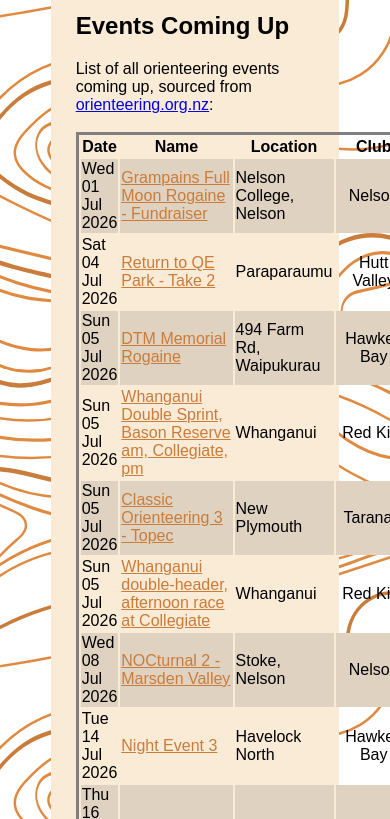
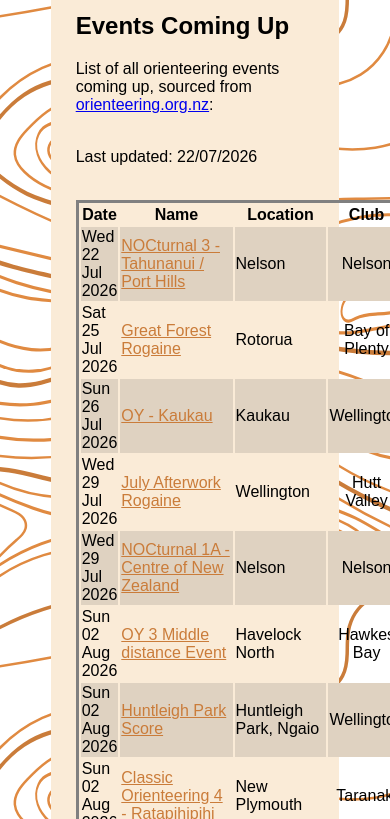
Before and after one commit to 21014Jeremys/Oreinteering-Website, a plain HTML site: page pages/events.html in a window 390 px wide. Shown: the part 281-1100 px from the top of the page. Drawn offline with Linux system fonts and the light colour scheme.

Commit message:
FInal Save Before Split

```diff
--- a/data/events.json
+++ b/data/events.json
@@ -1,88 +1,4 @@
 [
-  {
-    "date": "Wed 01 Jul 2026",
-    "name": "Grampains Full Moon Rogaine - Fundraiser",
-    "link": "https://www.orienteering.org.nz/events/grampains-full-moon-rogaine-fundraiser/",
-    "location": "Nelson College, Nelson",
-    "club": "Nelson"
-  },
-  {
-    "date": "Sat 04 Jul 2026",
-    "name": "Return to QE Park - Take 2",
-    "link": "https://www.orienteering.org.nz/events/return-to-qe-park-2/",
-    "location": "Paraparaumu",
-    "club": "Hutt Valley"
-  },
-  {
-    "date": "Sun 05 Jul 2026",
-    "name": "DTM Memorial Rogaine",
-    "link": "https://www.orienteering.org.nz/events/dtm-memorial-rogaine/",
-    "location": "494 Farm Rd, Waipukurau",
-    "club": "Hawkes Bay"
-  },
-  {
-    "date": "Sun 05 Jul 2026",
-    "name": "Whanganui Double Sprint, Bason Reserve am, Collegiate, pm",
-    "link": "https://www.orienteering.org.nz/events/whanganui-double-sprint/",
-    "location": "Whanganui",
-    "club": "Red Kiwi"
-  },
-  {
-    "date": "Sun 05 Jul 2026",
-    "name": "Classic Orienteering 3 - Topec",
-    "link": "https://www.orienteering.org.nz/events/classic-orienteering-3-topec/",
-    "location": "New Plymouth",
-    "club": "Taranaki"
-  },
-  {
-    "date": "Sun 05 Jul 2026",
-    "name": "Whanganui double-header, afternoon race at Collegiate",
-    "link": "https://www.orienteering.org.nz/events/whanganui-double-header/",
-    "location": "Whanganui",
-    "club": "Red Kiwi"
-  },
-  {
-    "date": "Wed 08 Jul 2026",
-    "name": "NOCturnal 2 - Marsden Valley",
-    "link": "https://www.orienteering.org.nz/events/nocturnal-1-marsden-valley/",
-    "location": "Stoke, Nelson",
-    "club": "Nelson"
-  },
-  {
-    "date": "Tue 14 Jul 2026",
-    "name": "Night Event 3",
-    "link": "https://www.orienteering.org.nz/events/night-event-3-3/",
-    "location": "Havelock North",
-    "club": "Hawkes Bay"
-  },
-  {
-    "date": "Thu 16 Jul 2026 - Sat 18 Jul 2026",
-    "name": "NZ secondary schools orienteering champs 2026",
-    "link": "https://www.orienteering.org.nz/events/nz-secondary-schools-orienteering-champs/",
-    "location": "Canterbury",
-    "club": "Peninsula & Plains"
-  },
-  {
-    "date": "Sun 19 Jul 2026",
-    "name": "1 Hour Score",
-    "link": "https://www.orienteering.org.nz/events/1-hour-score-2/",
-    "location": "Lower Hutt",
-    "club": "Hutt Valley"
-  },
-  {
-    "date": "Sun 19 Jul 2026",
-    "name": "NZ secondary schools rogaine champs 2026",
-    "link": "https://www.orienteering.org.nz/events/nz-secondary-schools-rogaine-champs-2026/",
-    "location": "Christchurch",
-    "club": "Peninsula & Plains"
-  },
-  {
-    "date": "Sun 19 Jul 2026",
-    "name": "Kew Bush",
-    "link": "https://www.orienteering.org.nz/events/kew-bush-3/",
-    "location": "Kew Bush, back of Southland Hospital",
-    "club": "Southland"
-  },
   {
     "date": "Wed 22 Jul 2026",
     "name": "NOCturnal 3 - Tahunanui / Port Hills",
@@ -148,6 +64,13 @@
   },
   {
     "date": "Sun 09 Aug 2026",
+    "name": "Orienteering BOP Sprint Series - Event 1",
+    "link": "https://www.orienteering.org.nz/events/orienteering-bop-sprint-series/",
+    "location": "Mount Maunganui",
+    "club": "Bay of Plenty"
+  },
+  {
+    "date": "Sun 09 Aug 2026",
     "name": "OY - Waiterere Forest",
     "link": "https://www.orienteering.org.nz/events/oy-waiterere-forest/",
     "location": "Levin",
@@ -155,9 +78,9 @@
   },
   {
     "date": "Wed 12 Aug 2026",
-    "name": "Night event",
-    "link": "https://www.orienteering.org.nz/events/mt-victoria-night/",
-    "location": "TBC",
+    "name": "Wellington Night Champs 2026",
+    "link": "https://www.orienteering.org.nz/events/wellington-night-champs-2026/",
+    "location": "Wellington",
     "club": "Wellington"
   },
   {
@@ -180,6 +103,13 @@
     "link": "https://www.orienteering.org.nz/events/winton-sprint/",
     "location": "Winton",
     "club": "Southland"
+  },
+  {
+    "date": "Sun 23 Aug 2026",
+    "name": "Orienteering BOP Sprint Series - Event 2",
+    "link": "https://www.orienteering.org.nz/events/orienteering-bop-sprint-series-2/",
+    "location": "Tauranga",
+    "club": "Bay of Plenty"
   },
   {
     "date": "Sun 23 Aug 2026",
@@ -210,6 +140,13 @@
     "club": "Hutt Valley"
   },
   {
+    "date": "Thu 27 Aug 2026",
+    "name": "Spring Night Streets 1",
+    "link": "https://www.orienteering.org.nz/events/spring-night-streets-4-4/",
+    "location": "Auckland",
+    "club": "Auckland"
+  },
+  {
     "date": "Sat 29 Aug 2026",
     "name": "Night MTBO. McLeans Island",
     "link": "https://www.orienteering.org.nz/events/night-mtbo-mcleans-island-2/",
@@ -225,14 +162,14 @@
   },
   {
     "date": "Sun 30 Aug 2026",
-    "name": "Club event TBA",
-    "link": "https://www.orienteering.org.nz/events/pokapu-champs-day-2-2/",
-    "location": "TBC",
+    "name": "Club Event/Score - Mt Albert",
+    "link": "https://www.orienteering.org.nz/events/club-event-spicer-park-2/",
+    "location": "Spicer Park",
     "club": "Wellington"
   },
   {
     "date": "Thu 03 Sep 2026",
-    "name": "Spring Night Streets 1",
+    "name": "Spring Night Streets 2",
     "link": "https://www.orienteering.org.nz/events/spring-night-streets-1-3/",
     "location": "Auckland",
     "club": "Auckland"
@@ -241,6 +178,13 @@
     "date": "Fri 04 Sep 2026",
     "name": "Massey University, Palmerston North",
     "link": "https://www.orienteering.org.nz/events/massey-university-palmerston-north/",
+    "location": "Palmerston North",
+    "club": "Red Kiwi"
+  },
+  {
+    "date": "Fri 04 Sep 2026",
+    "name": "Carol Ramsden",
+    "link": "https://www.orienteering.org.nz/events/carol-ramsden/",
     "location": "Palmerston North",
     "club": "Red Kiwi"
   },
@@ -257,13 +201,6 @@
     "link": "https://www.orienteering.org.nz/events/massey-2/",
     "location": "Palmerston North",
     "club": "Red Kiwi"
-  },
-  {
-    "date": "Sun 06 Sep 2026",
-    "name": "Mt Albert Score",
-    "link": "https://www.orienteering.org.nz/events/mt-albert-score/",
-    "location": "Mt Albert",
-    "club": "Wellington"
   },
   {
     "date": "Mon 07 Sep 2026",
@@ -288,7 +225,7 @@
   },
   {
     "date": "Thu 10 Sep 2026",
-    "name": "Spring Night streets 2",
+    "name": "Spring Night streets 3",
     "link": "https://www.orienteering.org.nz/events/spring-night-streets-2-6/",
     "location": "Auckland",
     "club": "Auckland"
@@ -330,7 +267,7 @@
   },
   {
     "date": "Thu 17 Sep 2026",
-    "name": "Spring Night Streets 3",
+    "name": "Spring Night Streets 4",
     "link": "https://www.orienteering.org.nz/events/spring-night-streets-3-6/",
     "location": "Auckland",
     "club": "Auckland"
@@ -369,13 +306,6 @@
     "link": "https://www.orienteering.org.nz/events/september-afterwork-rogaine-9/",
     "location": "Porirua",
     "club": "Hutt Valley"
-  },
-  {
-    "date": "Thu 24 Sep 2026",
-    "name": "Spring Night Streets 4",
-    "link": "https://www.orienteering.org.nz/events/spring-night-streets-4-4/",
-    "location": "Auckland",
-    "club": "Auckland"
   },
   {
     "date": "Sun 27 Sep 2026",
@@ -539,17 +469,24 @@
     "club": "Hutt Valley"
   },
   {
-    "date": "Sat 21 Nov 2026 - Sun 22 Nov 2026",
-    "name": "Pokapu Champs",
-    "link": "https://www.orienteering.org.nz/events/pokapu-champs/",
-    "location": "? Kapiti Coast",
+    "date": "Sat 21 Nov 2026",
+    "name": "Pokapu Champs - Middle",
+    "link": "https://www.orienteering.org.nz/events/pokapu-champs-middle/",
+    "location": "Waitarere Beach",
     "club": "Wellington"
   },
   {
     "date": "Sat 21 Nov 2026",
-    "name": "Pokapu Champs Day 1",
+    "name": "Pokapu Champs - Night Forest Sprint (Unofficial)",
+    "link": "https://www.orienteering.org.nz/events/pokapu-champs-night-forest-sprint-unofficial/",
+    "location": "Waitarere Beach",
+    "club": "Wellington"
+  },
+  {
+    "date": "Sun 22 Nov 2026",
+    "name": "Pokapu Champs Long",
     "link": "https://www.orienteering.org.nz/events/pokapu-champs-day-1-2/",
-    "location": "TBC",
+    "location": "Waiterere Beach",
     "club": "Hutt Valley"
   },
   {
@@ -656,5 +593,12 @@
     "link": "https://www.orienteering.org.nz/events/nz-mtbo-champs-2027/",
     "location": "Canterbury",
     "club": "Peninsula & Plains"
+  },
+  {
+    "date": "Sat 05 Jun 2027 - Mon 07 Jun 2027",
+    "name": "King's Birthday 2027 - Upper Takaka Valley, Golden Bay",
+    "link": "https://www.orienteering.org.nz/events/kings-birthday-2027-upper-takaka-valley-golden-bay/",
+    "location": "Takaka / Motueka+",
+    "club": "Nelson"
   }
 ]
--- /dev/null
+++ b/data/update_log.txt
@@ -0,0 +1 @@
+22/07/2026
--- a/javascript/events.js
+++ b/javascript/events.js
@@ -1,10 +1,19 @@
-fetch("../data/events.json").then(response => response.json()).then(data => {
+window.addEventListener("DOMContentLoaded",() => {
+    console.log("Hi")
+    fetch("../data/events.json").then(response => response.json()).then(data => {
     makeTable(data);
+    });
+
+    fetch("../data/update_log.txt").then(response => response.text()).then(txt => {
+    update_update(txt);
+    });
 });
 
 
 const mainTable = document.getElementsByClassName("main_table_parent")[0];
+const update = document.getElementsByClassName("update")[0];
 let stripe = "two"
+
 
 function makeTable(data) {
     data.forEach(event => {
@@ -27,3 +36,9 @@ function makeTable(data) {
 
 
 };
+
+
+function update_update(txt) {
+    console.log(txt)
+    update.textContent = "Last updated: " + txt
+}
--- a/styles/header.css
+++ b/styles/header.css
@@ -1,13 +1,29 @@
+header {
+    background-color: #806a61;
+    height: 20vh;
+    position: fixed;
+    width: 100vw;
+    display: flex;
+    flex-wrap: wrap;
+    grid-column: 3;
+}
+
+@media (max-width: 700px) {
+    header {
+        flex-direction: column;
+    }
+}
+
 #logo{
     padding: 10px;
 
 }
 #logo img{
-    height: 100%;
+    height: 18vh;
 }
 #menu {
     position: absolute;
-    margin-left: 50vw;
+    right: 3vw;
 }
 #menu tr td a{
     display: grid;
--- a/styles/main.css
+++ b/styles/main.css
@@ -73,6 +73,18 @@ iframe {
     margin-bottom: -100px;
 }
 
+.video {
+    padding-bottom: 56.125%;
+    position: relative;
+}
+
+.video iframe{
+    width: 100%;
+    height: 100%;
+    position: absolute;
+    top: 0;
+
+}
 
 /* css based with to top button */
 #to_top {
```
Also changed, not shown: index.html (+18 -6 lines), pages/about.html (+3 -3 lines), pages/events.html (+3 -1 lines), pages/resources.html (+7 -2 lines), images/bent_tree.svg (added), images/example/light_contours.svg (added), images/example/logo.png (added), images/example/logo.svg (added).
